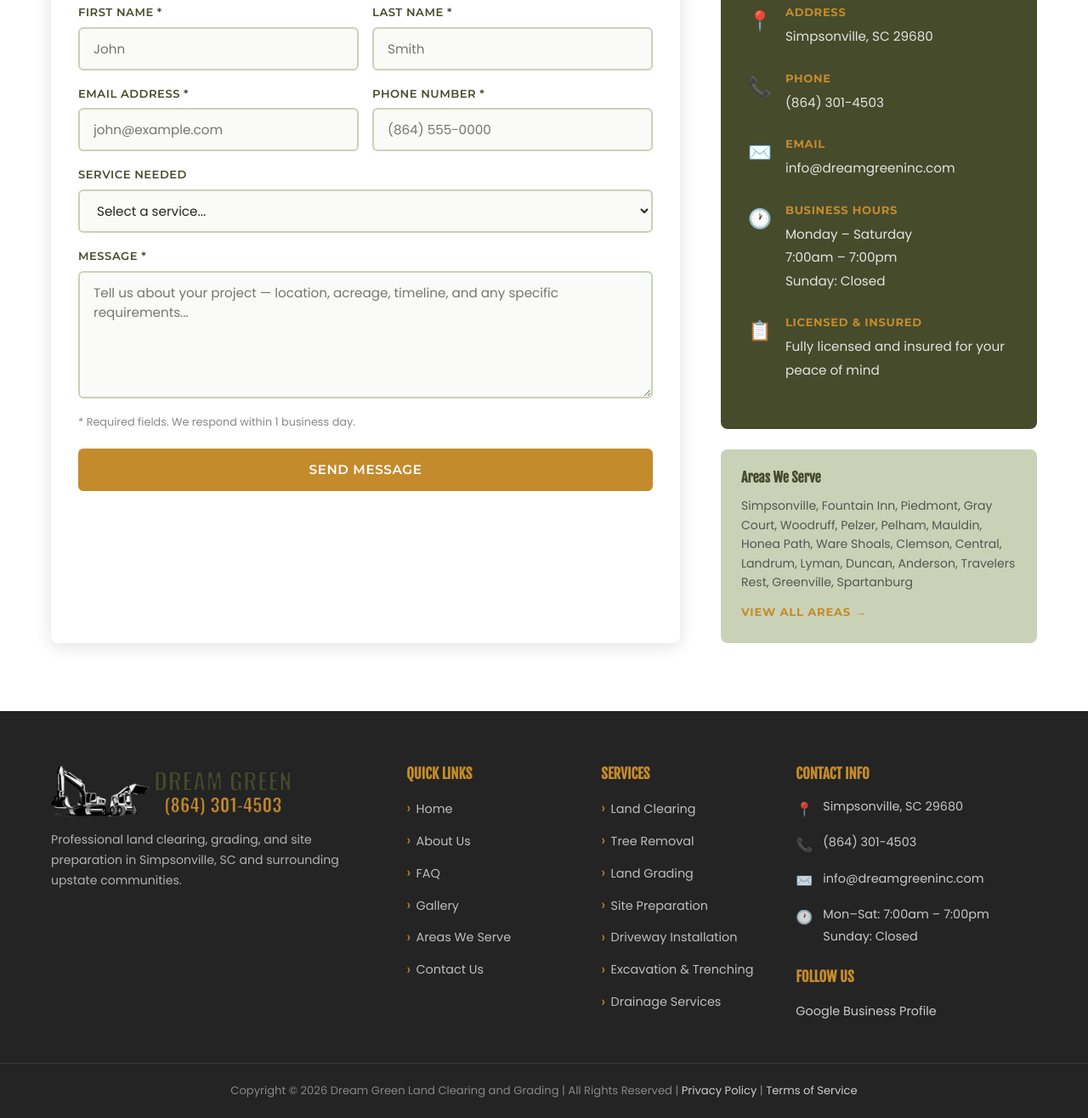
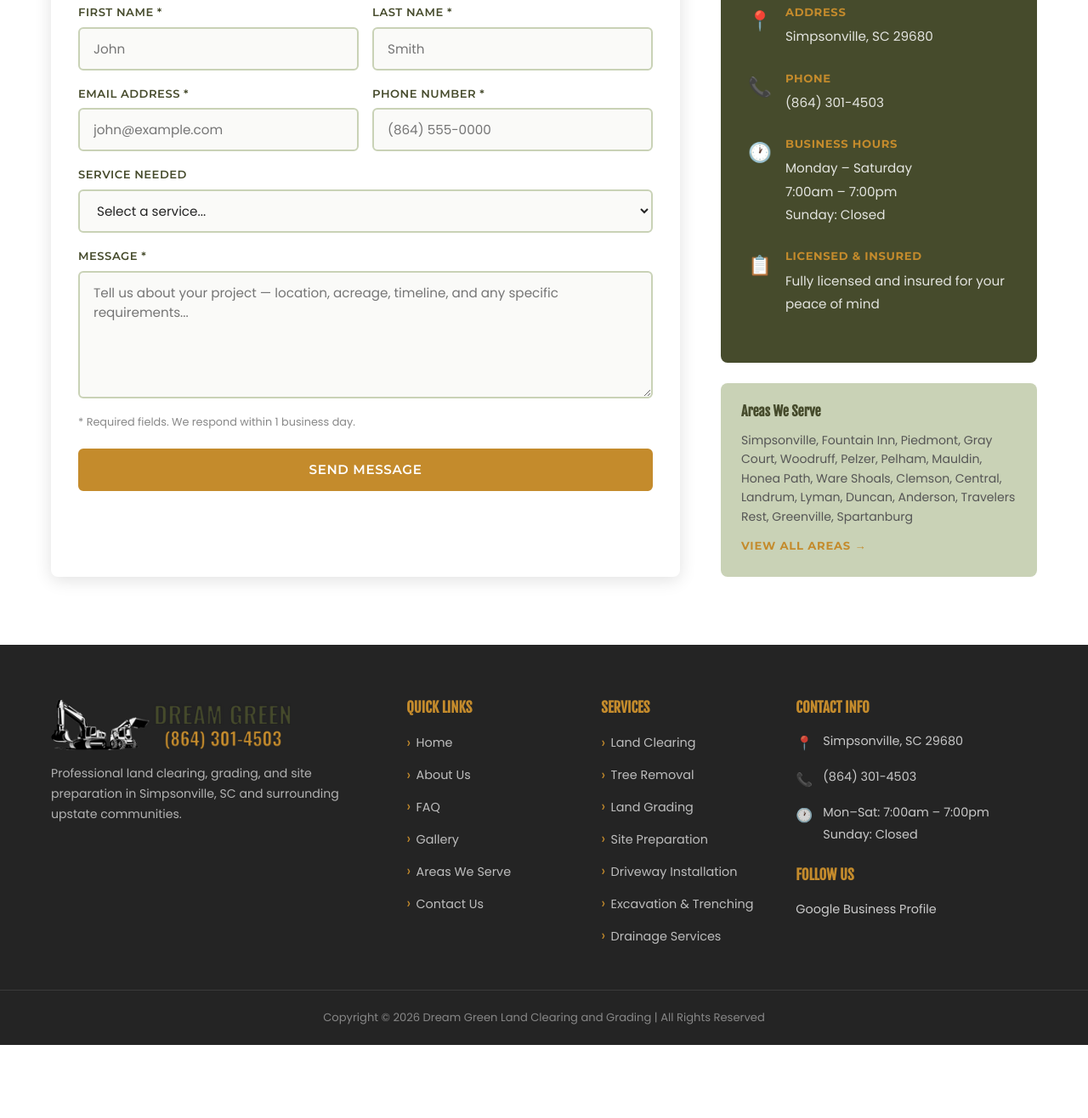
Before and after one commit to fdv99/dream-green-inc, a plain HTML site: page contact.html in a window 1280 px wide. Shown: the part 839-2155 px from the top of the page at 85% size. After the commit the page ends 2069 px from the top, so only its background shows below. Drawn offline with Linux system fonts and the light colour scheme.

Commit message:
contact page

```diff
--- a/contact.html
+++ b/contact.html
@@ -25,7 +25,6 @@
     "name": "Dream Green Land Clearing and Grading",
     "url": "https://www.dreamgreeninc.com",
     "telephone": "+18643014503",
-    "email": "info@dreamgreeninc.com",
     "address": {
       "@type": "PostalAddress",
       "addressLocality": "Simpsonville",
@@ -236,13 +235,6 @@
                 </div>
               </div>
               <div class="contact-info-item">
-                <span class="contact-info-icon">✉️</span>
-                <div>
-                  <strong>Email</strong>
-                  <a href="mailto:info@dreamgreeninc.com">info@dreamgreeninc.com</a>
-                </div>
-              </div>
-              <div class="contact-info-item">
                 <span class="contact-info-icon">🕐</span>
                 <div>
                   <strong>Business Hours</strong>
@@ -313,10 +305,6 @@
             <a href="tel:+18643014503">(864) 301-4503</a>
           </div>
           <div class="footer-contact-item">
-            <span>✉️</span>
-            <a href="mailto:info@dreamgreeninc.com">info@dreamgreeninc.com</a>
-          </div>
-          <div class="footer-contact-item">
             <span>🕐</span>
             <p>Mon–Sat: 7:00am – 7:00pm<br>Sunday: Closed</p>
           </div>
@@ -327,7 +315,7 @@
     </div>
     <div class="footer-bottom">
       <div class="container">
-        <p>Copyright &copy; <span id="year"></span> Dream Green Land Clearing and Grading | All Rights Reserved | <a href="privacy-policy.html" style="color: #ccc;">Privacy Policy</a> | <a href="terms-of-service.html" style="color: #ccc;">Terms of Service</a></p>
+        <p>Copyright &copy; <span id="year"></span> Dream Green Land Clearing and Grading | All Rights Reserved</p>
       </div>
     </div>
   </footer>
```
